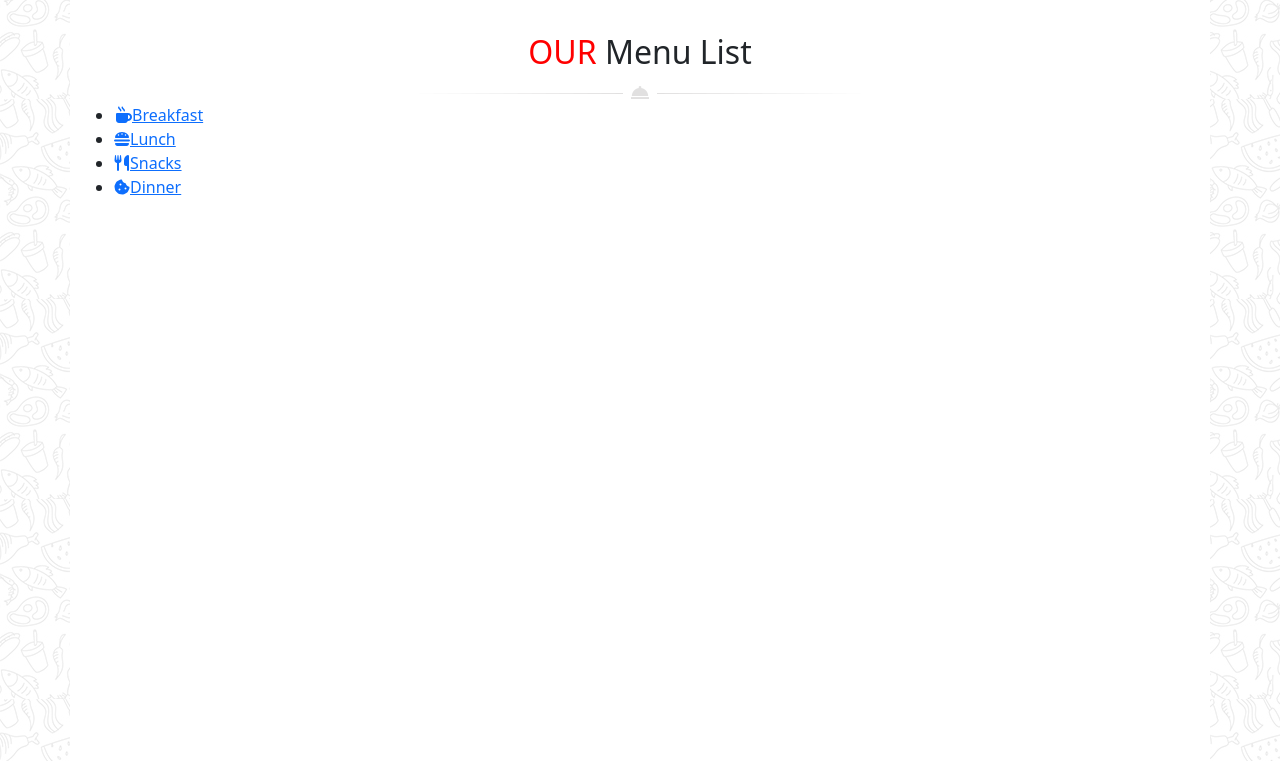
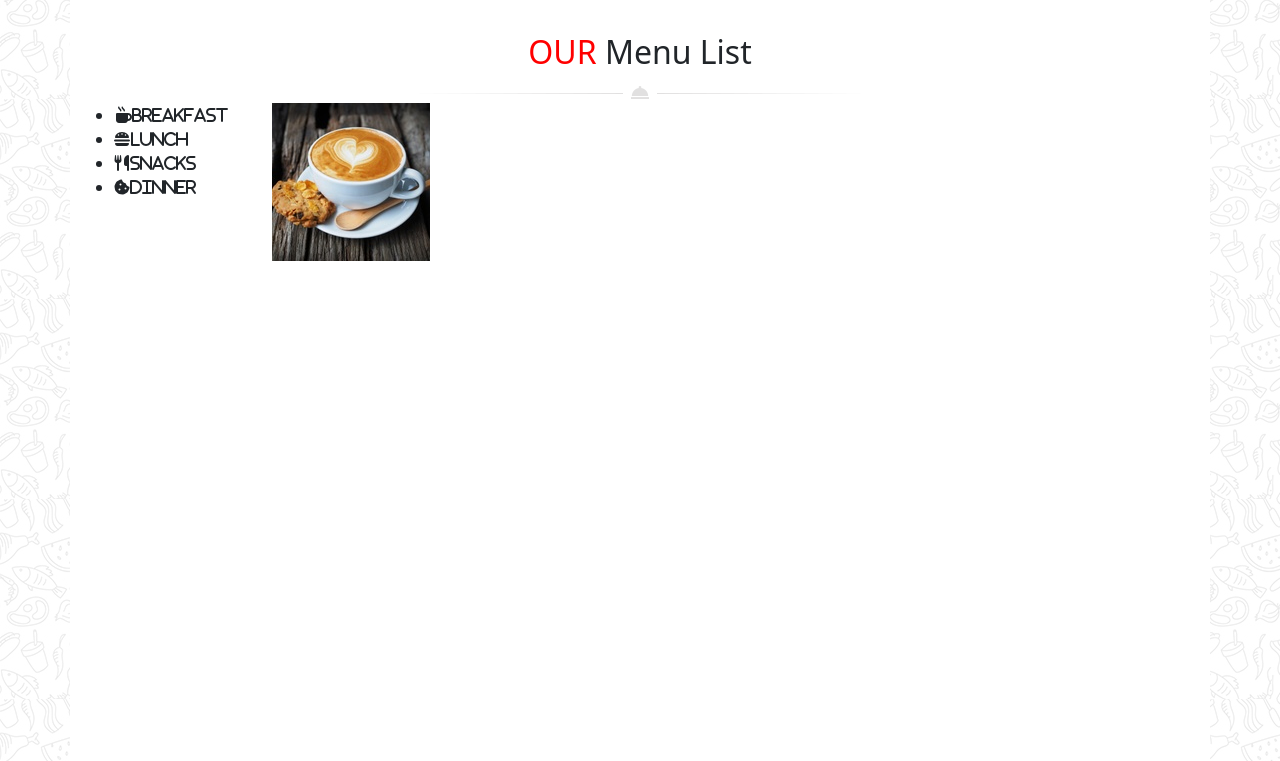
Before and after one commit to herediat/cs-site-chef-20, a website: page index.html in a window 1280 px wide. Shown: the part 1354-2115 px from the top of the page. Drawn offline with nearby package versions, Linux system fonts and the light colour scheme.

Commit message:
section1 middle

```diff
--- a/index.html
+++ b/index.html
@@ -127,21 +127,21 @@
         <div class="col-2">
           <ul>
             <li>
-              <a href=""><i class="fas fa-mug-hot"></i>Breakfast</a>
+              <i class="fas fa-mug-hot"><span>breakfast</span> </i>
             </li>
             <li>
-              <a href=""><i class="fas fa-hamburger"></i>Lunch</a>
+              <i class="fas fa-hamburger">lunch</i>
             </li>
             <li>
-              <a href=""><i class="fas fa-utensils"></i>Snacks</a>
+              <i class="fas fa-utensils">snacks</i>
             </li>
             <li>
-              <a href=""><i class="fas fa-cookie-bite"></i>Dinner</a>
+              <i class="fas fa-cookie-bite">dinner</i>
             </li>
           </ul>
         </div>
         <div class="col-5">
-
+          <img src="./public/images/menu_image_1.jpg" alt="">
         </div>
         <div class="col-5">
 
--- a/src/sass/modules/_section1.sass
+++ b/src/sass/modules/_section1.sass
@@ -25,7 +25,3 @@
                     text-transform: uppercase
                     color: red
 //-----------------------Menu------------------
-    .col-2
-        ul
-            li
-                list-style-type: none
```
